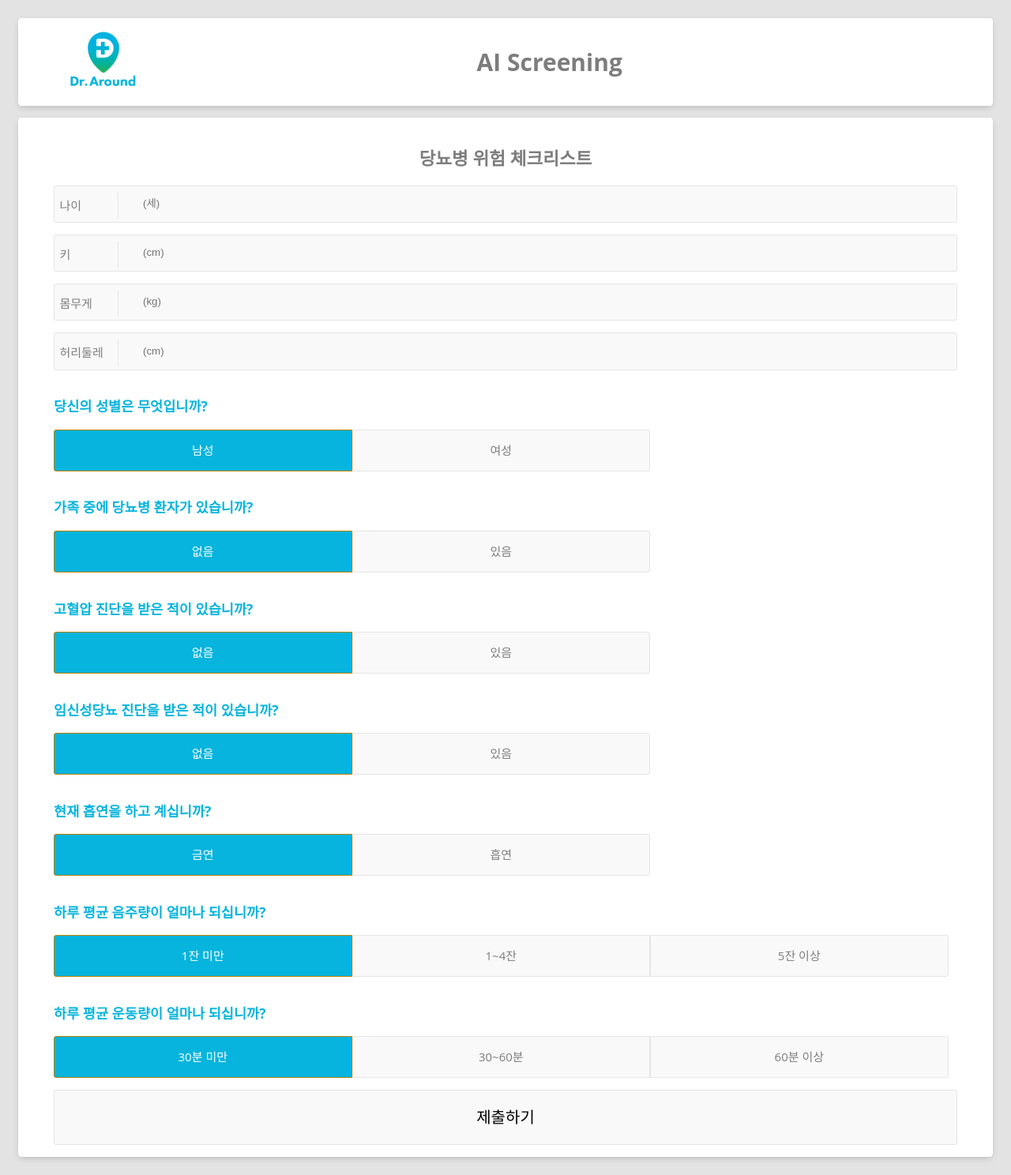
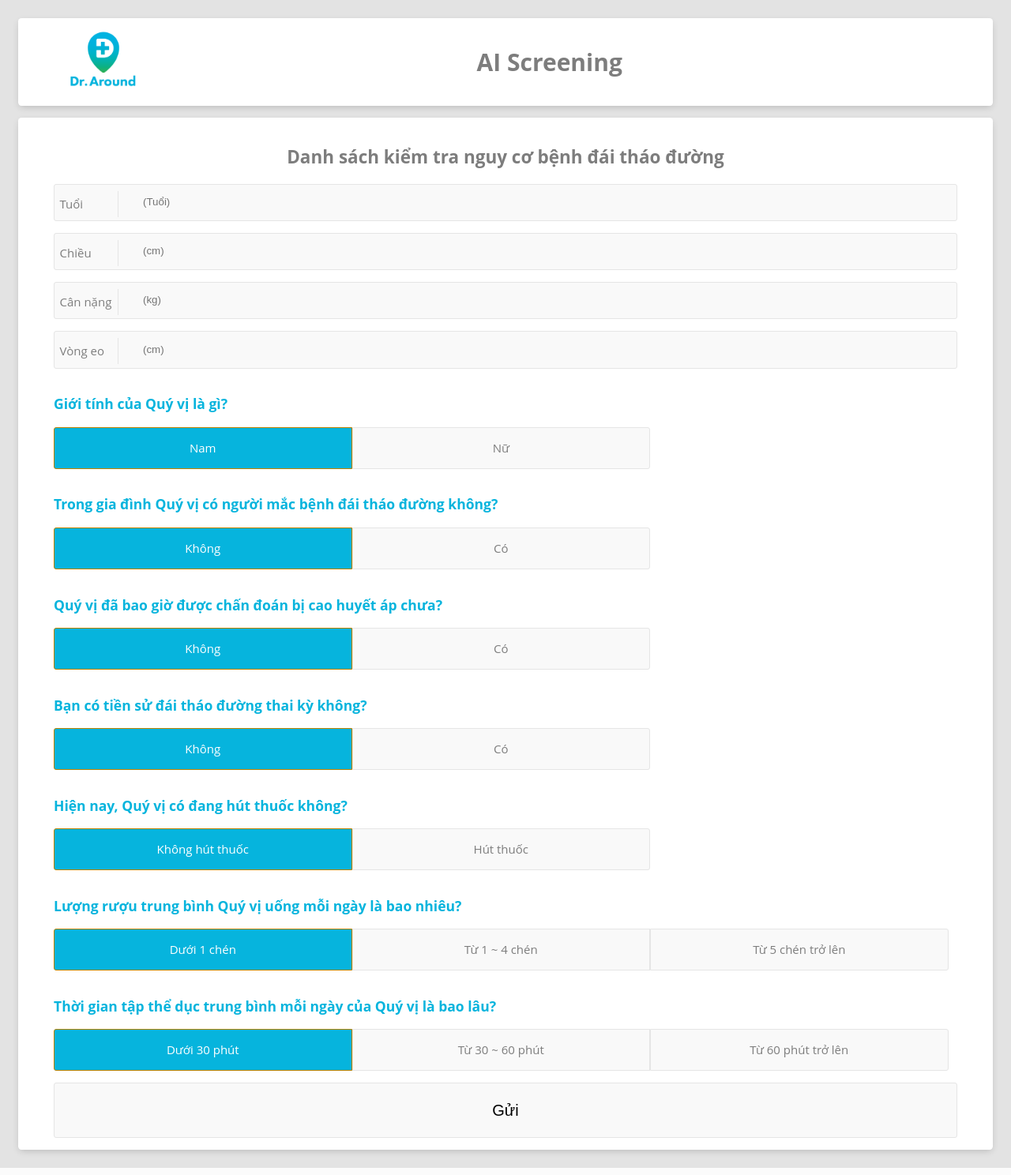
Before and after one commit to JaehoLee83/AIScreening, a Django app: page /survey/ in a window 1280 px wide. Shown: the whole page at 79% size. Run offline with Django 4.2, Linux system fonts and the light colour scheme; parts of the project's set-up code (start-up, migrations or seed data) failed here and were passed over.

Commit message:
vietnamese

```diff
--- a/tutorial_web/forms.py
+++ b/tutorial_web/forms.py
@@ -2,7 +2,7 @@
 from .models import UserInfo
 
 class SurveyForm(forms.Form):
-    age = forms.IntegerField(widget=forms.NumberInput(attrs={"placeholder":"(세)", "id":"age", "name":"age"}), error_messages={'required' : '나이를 입력해 주세요.'})
+    age = forms.IntegerField(widget=forms.NumberInput(attrs={"placeholder":"(Tuổi)", "id":"age", "name":"age"}), error_messages={'required' : '나이를 입력해 주세요.'})
     height = forms.FloatField(widget=forms.NumberInput(attrs={"placeholder":"(cm)", "id":"height", "name":"height"}), error_messages={'required' : '키를 입력해 주세요.'})
     weight = forms.FloatField(widget=forms.NumberInput(attrs={"placeholder":"(kg)", "id":"weight", "name":"weight"}), error_messages={'required' : '몸무게를 입력해 주세요.'})
     waist_circumference = forms.FloatField(widget=forms.NumberInput(attrs={"placeholder":"(cm)", "id":"waist_circumference", "name":"waist_circumference"}), error_messages={'required' : '허리둘레를 입력해 주세요.'})
--- a/tutorial_web/templates/survey_form.html
+++ b/tutorial_web/templates/survey_form.html
@@ -4,88 +4,88 @@
 <div class="container">
     <form method="post">
         {% csrf_token %}
-        <h2> 당뇨병 위험 체크리스트 </h2>
+        <h2> Danh sách kiểm tra nguy cơ bệnh đái tháo đường</h2>
 
         <div class="input-group input-group-icon">
             {{ form.age }}
-            <div class="input-icon">나이<i class="fa fa-user"></i></div>
+            <div class="input-icon"> Tuổi <i class="fa fa-user"></i></div>
         </div>
 
         <div class="input-group input-group-icon">
             {{ form.height }}
-            <div class="input-icon">키<i class="fa fa-user"></i></div>
+            <div class="input-icon">Chiều cao<i class="fa fa-user"></i></div>
         </div>
 
         <div class="input-group input-group-icon">
             {{ form.weight }}
-            <div class="input-icon">몸무게<i class="fa fa-user"></i></div>
+            <div class="input-icon">Cân nặng<i class="fa fa-user"></i></div>
         </div>
 
         <div class="input-group input-group-icon">
             {{ form.waist_circumference }}
-            <div class="input-icon">허리둘레<i class="fa fa-user"></i></div>
+            <div class="input-icon">Vòng eo<i class="fa fa-user"></i></div>
         </div>
 
         <div class="input-group">
-            <div class="input-icon"> <h3>당신의 성별은 무엇입니까? </h3><i class="fa fa-user"></i></div>
+            <div class="input-icon"> <h3> Giới tính của Quý vị là gì? </h3><i class="fa fa-user"></i></div>
             <input id="gender-male" type="radio" name="gender" value="0" checked="checked"/>
-            <label for="gender-male">남성</label>
+            <label for="gender-male">Nam</label>
             <input id="gender-female" type="radio" name="gender" value="1"/>
-            <label for="gender-female">여성</label>
+            <label for="gender-female">Nữ</label>
         </div>
 
         <div class="input-group">
-            <div class="input-icon"><h3>  가족 중에 당뇨병 환자가 있습니까? </h3><i class="fa fa-user"></i></div>
+            <div class="input-icon"><h3> Trong gia đình Quý vị có người mắc bệnh đái tháo đường không? </h3><i class="fa fa-user"></i></div>
             <input id="family-no" type="radio" name="family_diabetes" value="0" checked="checked"/>
-            <label for="family-no">없음</label>
+            <label for="family-no">Không</label>
             <input id="family-yes" type="radio" name="family_diabetes" value="1"/>
-            <label for="family-yes">있음</label>
+            <label for="family-yes">Có</label>
         </div>
 
         <div class="input-group">
-            <div class="input-icon"><h3> 고혈압 진단을 받은 적이 있습니까? </h3><i class="fa fa-user"></i></div>
+            <div class="input-icon"><h3> Quý vị đã bao giờ được chấn đoán bị cao huyết áp chưa? </h3><i class="fa fa-user"></i></div>
             <input id="hypertension-no" type="radio" name="hypertension" value="0" checked="checked"/>
-            <label for="hypertension-no">없음</label>
+            <label for="hypertension-no">Không</label>
             <input id="hypertension-yes" type="radio" name="hypertension" value="1"/>
-            <label for="hypertension-yes">있음</label>
+            <label for="hypertension-yes">Có</label>
         </div>
 
         <div class="input-group">
-            <div class="input-icon"><h3> 임신성당뇨 진단을 받은 적이 있습니까? </h3><i class="fa fa-user"></i></div>
+            <div class="input-icon"><h3> Bạn có tiền sử đái tháo đường thai kỳ không? </h3><i class="fa fa-user"></i></div>
             <input id="gestational-no" type="radio" name="gestational" value="0" checked="checked"/>
-            <label for="gestational-no">없음</label>
+            <label for="gestational-no">Không</label>
             <input id="gestational-yes" type="radio" name="gestational" value="1"/>
-            <label for="gestational-yes">있음</label>
+            <label for="gestational-yes">Có</label>
         </div>
 
         <div class="input-group">
-            <div class="input-icon"> <h3> 현재 흡연을 하고 계십니까? </h3><i class="fa fa-user"></i></div>
+            <div class="input-icon"> <h3> Hiện nay, Quý vị có đang hút thuốc không? </h3><i class="fa fa-user"></i></div>
             <input id="tobacco-no" type="radio" name="tobacco" value="0" checked="checked"/>
-            <label for="tobacco-no">금연</label>
+            <label for="tobacco-no">Không hút thuốc</label>
             <input id="tobacco-yes" type="radio" name="tobacco" value="1"/>
-            <label for="tobacco-yes">흡연</label>
+            <label for="tobacco-yes">Hút thuốc</label>
         </div>
 
         <div class="input-group 3">
-            <div class="input-icon"><h3> 하루 평균 음주량이 얼마나 되십니까? </h3><i class="fa fa-user"></i></div>
+            <div class="input-icon"><h3> Lượng rượu trung bình Quý vị uống mỗi ngày là bao nhiêu? </h3><i class="fa fa-user"></i></div>
             <input id="drink-no" type="radio" name="drink" value="0" checked="checked"/>
-            <label for="drink-no">1잔 미만</label>
+            <label for="drink-no"> Dưới 1 chén </label>
             <input id="drink-small" type="radio" name="drink" value="1"/>
-            <label for="drink-small">1~4잔</label>
+            <label for="drink-small">Từ 1 ~ 4 chén </label>
             <input id="drink-heavy" type="radio" name="drink" value="2"/>
-            <label for="drink-heavy">5잔 이상</label>
+            <label for="drink-heavy"> Từ 5 chén trở lên </label>
         </div>
 
         <div class="input-group">
-            <div class="input-icon"> <h3> 하루 평균 운동량이 얼마나 되십니까? </h3><i class="fa fa-user"></i></div>
+            <div class="input-icon"> <h3> Thời gian tập thể dục trung bình mỗi ngày của Quý vị là bao lâu? </h3><i class="fa fa-user"></i></div>
             <input id="exercise-no" type="radio" name="exercise" value="0" checked="checked"/>
-            <label for="exercise-no">30분 미만</label>
+            <label for="exercise-no"> Dưới 30 phút </label>
             <input id="exercise-small" type="radio" name="exercise" value="1"/>
-            <label for="exercise-small">30~60분</label>
+            <label for="exercise-small"> Từ 30 ~ 60 phút </label>
             <input id="exercise-heavy" type="radio" name="exercise" value="2"/>
-            <label for="exercise-heavy">60분 이상</label>
+            <label for="exercise-heavy"> Từ 60 phút trở lên </label>
         </div>
-        <input type="submit" style="font-size:15pt;" value="제출하기">
+        <input type="submit" style="font-size:15pt;" value="Gửi">
     </form>
 </div>
 
```
Also changed, not shown: tutorial_web/templates/index.html (+11 -11 lines), tutorial_web/templates/result.html (+4 -4 lines).
